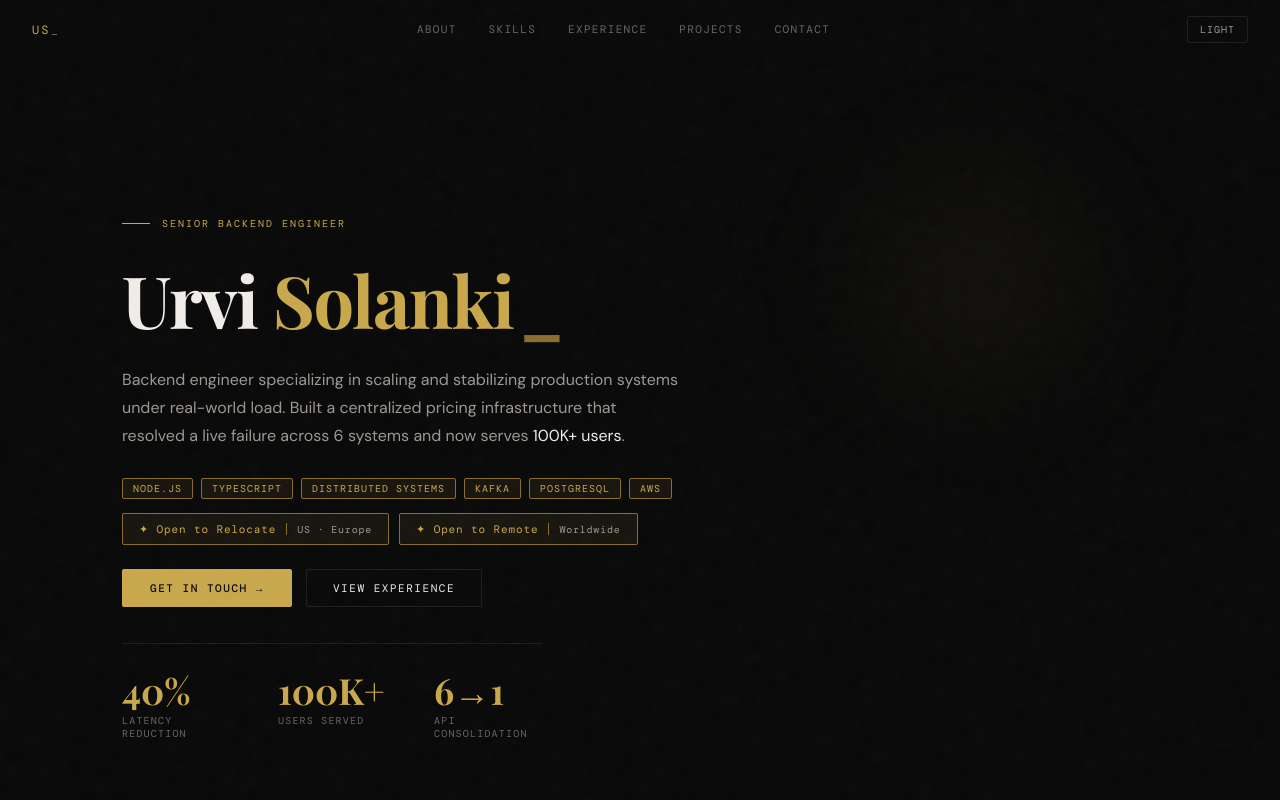
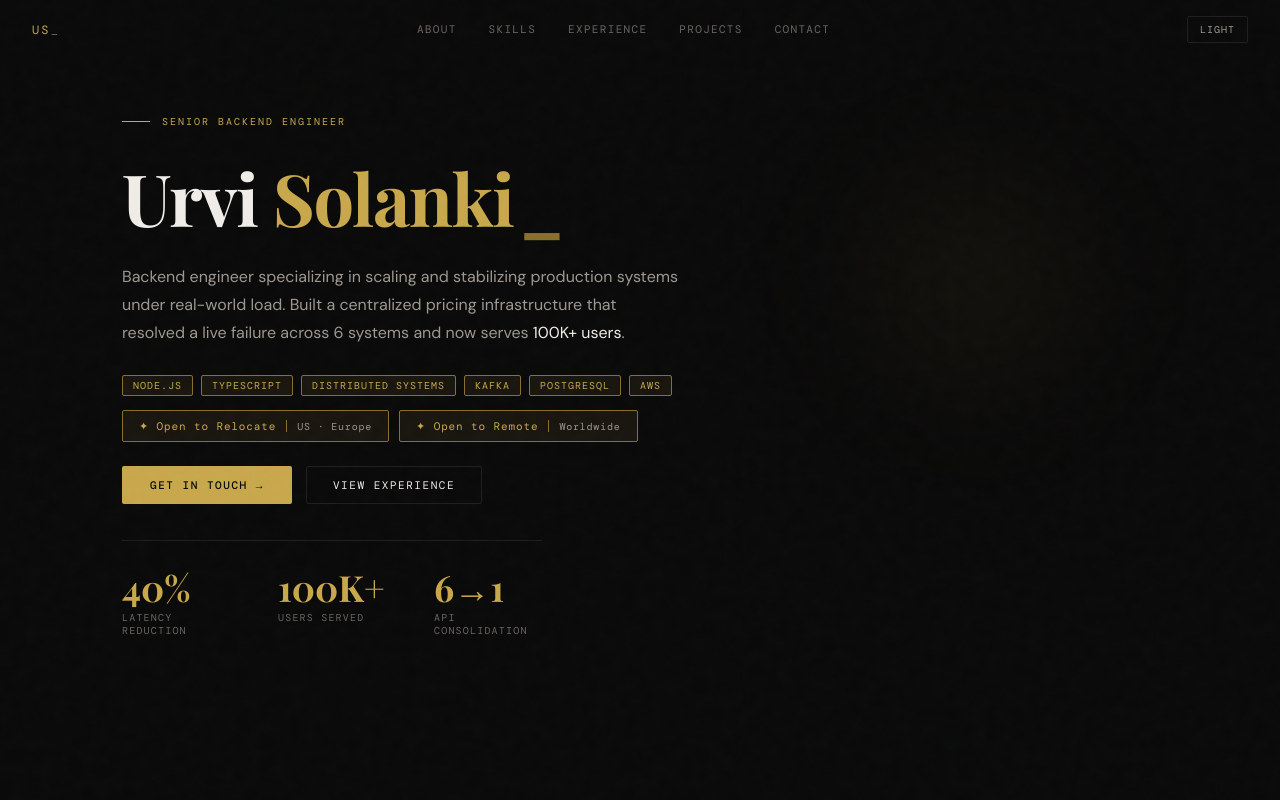
Before and after one commit to Urvi2305/portfolio, a React (Vite) app: page / in a window 1280 px wide. Shown: the top 800 px of the page. Built offline with nearby package versions, Linux system fonts and the light colour scheme; a web font is replaced by a local one.

Commit message:
set the hero content in the center

```diff
--- a/src/App.jsx
+++ b/src/App.jsx
@@ -501,7 +501,7 @@ export default function Portfolio() {
       )}
 
       {/* HERO */}
-      <section id="hero" className="hero-section" style={{ minHeight: "100vh", display: "flex", flexDirection: "column", justifyContent: "flex-end", padding: "120px 32px 60px", maxWidth: SP.maxW, margin: "0 auto", position: "relative" }}>
+      <section id="hero" className="hero-section" style={{ minHeight: "100vh", display: "flex", flexDirection: "column", justifyContent: "center", padding: "12px 32px 60px", maxWidth: SP.maxW, margin: "0 auto", position: "relative" }}>
         <div style={{ position: "absolute", top: "15%", right: "5%", width: 320, height: 320, borderRadius: "50%", background: `radial-gradient(circle, ${T.accentBg} 0%, transparent 70%)`, filter: "blur(60px)", pointerEvents: "none" }} />
         <Reveal delay={0}>
           <div style={{ display: "flex", alignItems: "center", gap: 12, marginBottom: 32 }}>
```
